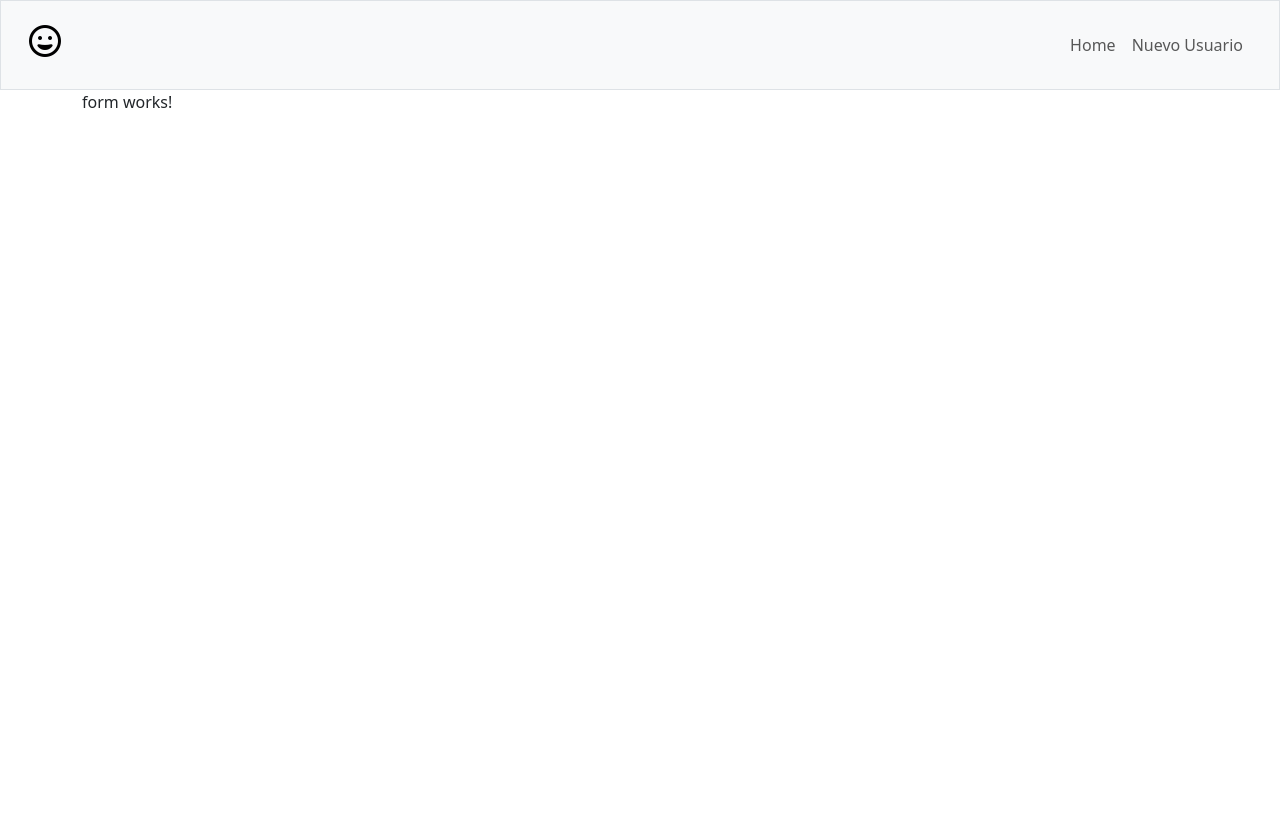
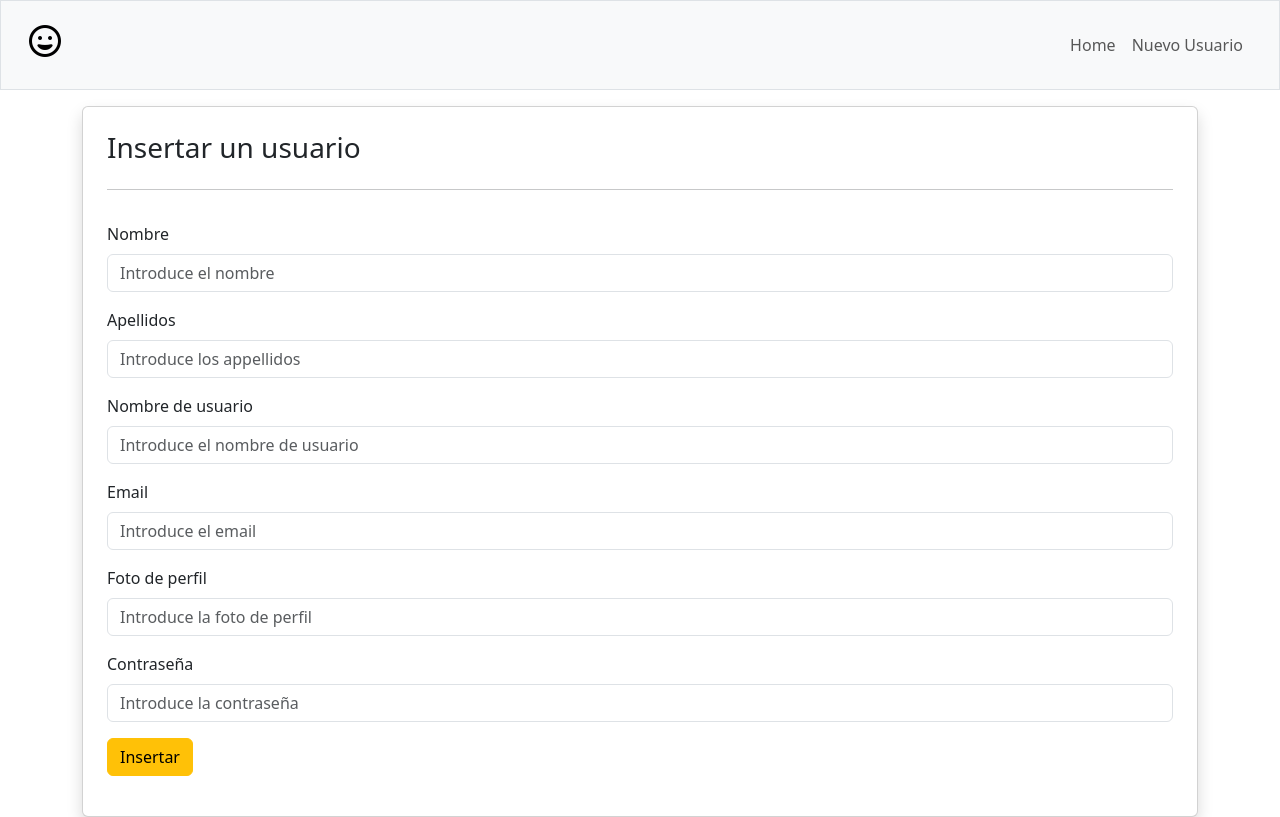
Before and after one commit to jpablogpro/actividad6-users, an Angular app in the folder users/: page /dashboard/newuser in a window 1280 px wide. Built offline with nearby package versions, Linux system fonts and the light colour scheme.

Commit message:
form component to insert and update users added

```diff
--- a/users/src/app/pages/form/form.component.html
+++ b/users/src/app/pages/form/form.component.html
@@ -1 +1,41 @@
-<p>form works!</p>
+<section class="mt-3">
+    <div class="card shadow p-4">
+        <h3>{{tipo_form}} un usuario</h3>
+        <hr>
+        <form [formGroup]="userForm" (ngSubmit) = "getDataForm()">
+            <div class="my-3">
+                <label class="form-label" for="first_name">Nombre</label>
+                <input class="form-control" type="text" id="first_name" formControlName="first_name" placeholder="Introduce el nombre">
+            </div>
+
+            <div class="my-3">
+                <label class="form-label" for="last_name">Apellidos</label>
+                <input class="form-control" type="text" id="last_name" formControlName="last_name" placeholder="Introduce los appellidos">
+            </div>
+
+            <div class="my-3">
+                <label class="form-label" for="username">Nombre de usuario</label>
+                <input class="form-control" type="text" id="username" formControlName="username" placeholder="Introduce el nombre de usuario">
+            </div>
+
+            <div class="my-3">
+                <label class="form-label" for="email">Email</label>
+                <input class="form-control" type="text" id="email" formControlName="email" placeholder="Introduce el email">
+            </div>
+
+            <div class="my-3">
+                <label class="form-label" for="image">Foto de perfil</label>
+                <input class="form-control" type="text" id="image" formControlName="image" placeholder="Introduce la foto de perfil">
+            </div>
+
+            <div class="my-3">
+                <label class="form-label" for="password">Contraseña</label>
+                <input class="form-control" type="text" id="password" formControlName="password" placeholder="Introduce la contraseña">
+            </div>
+
+            <div class="my-3">
+                <input type="submit" [value]="tipo_form" class="btn btn-warning">
+            </div>
+        </form>
+    </div>
+</section>
--- a/users/src/app/pages/form/form.component.ts
+++ b/users/src/app/pages/form/form.component.ts
@@ -1,12 +1,76 @@
-import { Component } from '@angular/core';
+import { Component, inject } from '@angular/core';
+import { FormControl, FormGroup, ReactiveFormsModule } from '@angular/forms';
+import { UsersService } from '../../services/users.service';
+import { IUser } from '../../interfaces/iuser.interface';
+import { ActivatedRoute, Router } from '@angular/router';
 
 @Component({
   selector: 'app-form',
   standalone: true,
-  imports: [],
+  imports: [ReactiveFormsModule],
   templateUrl: './form.component.html',
   styleUrl: './form.component.css'
 })
 export class FormComponent {
+  usersService = inject(UsersService);
+  router = inject(Router);
+  activatedRoute = inject(ActivatedRoute);
 
+  userForm: FormGroup;
+  tipo_form: string = 'Insertar';
+
+  constructor() {
+    this.userForm = new FormGroup({
+      first_name: new FormControl(null, []),
+      last_name: new FormControl(null, []),
+      username: new FormControl(null, []),
+      email: new FormControl(null, []),
+      image: new FormControl(null, []),
+      password: new FormControl(null, []),
+    }, [])
+  }
+
+  ngOnInit() {
+    this.activatedRoute.params.subscribe(async (params: any) => {
+      if(params.id) {
+        this.tipo_form = 'Actualizar'
+        const user: IUser = await this.usersService.getByID(params.id)
+        this.userForm = new FormGroup({
+          _id: new FormControl(user._id, []),
+          first_name: new FormControl(user.first_name, []),
+          last_name: new FormControl(user.last_name, []),
+          username: new FormControl(user.username, []),
+          email: new FormControl(user.email, []),
+          image: new FormControl(user.image, []),
+          password: new FormControl(user.password, []),
+        }, [])
+      }
+    })
+  }
+
+  async getDataForm() {
+    if (this.userForm.value._id) {
+      try{
+        const response: IUser = await this.usersService.update(this.userForm.value)
+        if (response._id && response._id === this.userForm.value._id) {
+          alert('Usuario Actualizado con Exito')
+          this.router.navigate(['/dashboard', 'home'])
+        }
+      } catch (error) {
+        console.log(error)
+      }
+
+    }else{
+      try{
+        const response: IUser = await this.usersService.insert(this.userForm.value)
+        console.log(response)
+        if (response.id) {
+          this.router.navigate(['/dashboard', 'home'])
+
+        }
+      } catch (error) {
+        console.log(error)
+      }
+    }
+  }
 }
--- a/users/src/app/services/users.service.ts
+++ b/users/src/app/services/users.service.ts
@@ -24,4 +24,12 @@ export class UsersService {
     return firstValueFrom(this.http.delete<IUser>(`${this.baseUrl}${id}`))
   }
 
+  insert(body: IUser): Promise<IUser> {
+    return firstValueFrom(this.http.post<IUser>(`${this.baseUrl}`, body))
+  }
+
+  update(user: IUser): Promise<IUser> {
+    const body = {first_name: user.first_name, last_name: user.last_name}
+    return firstValueFrom(this.http.put<IUser>(`${this.baseUrl}${user._id}`, body))
+  }
 }
```
